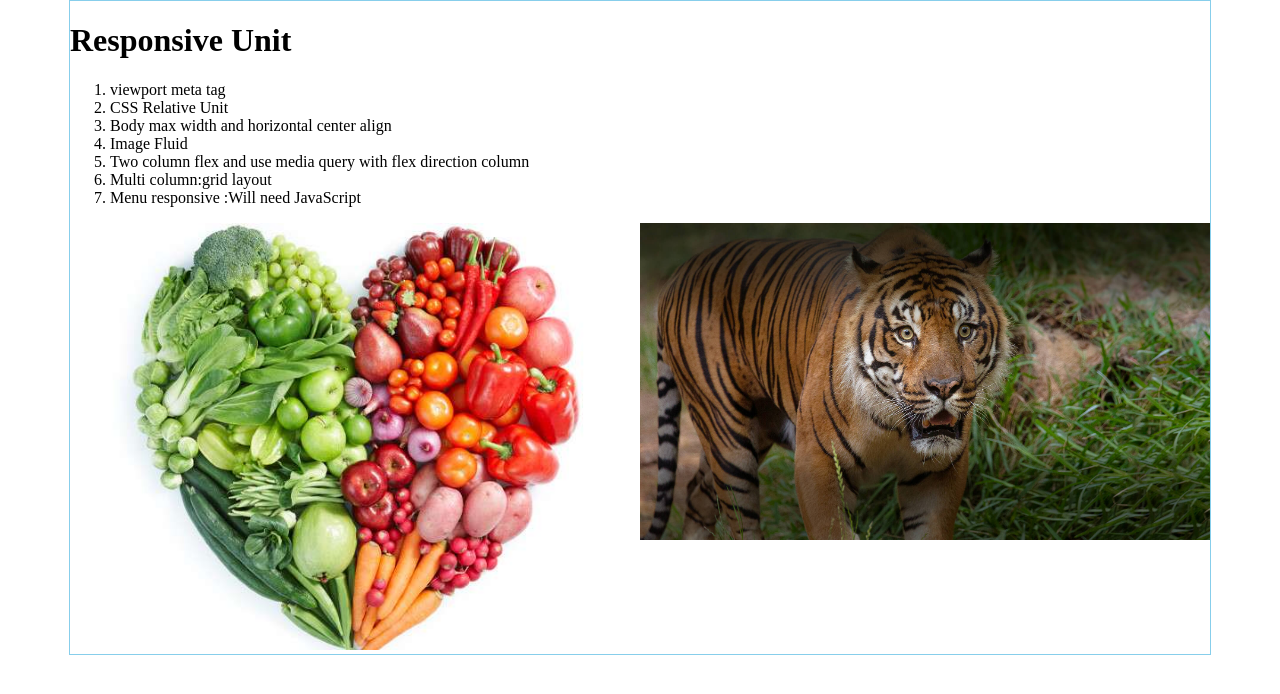
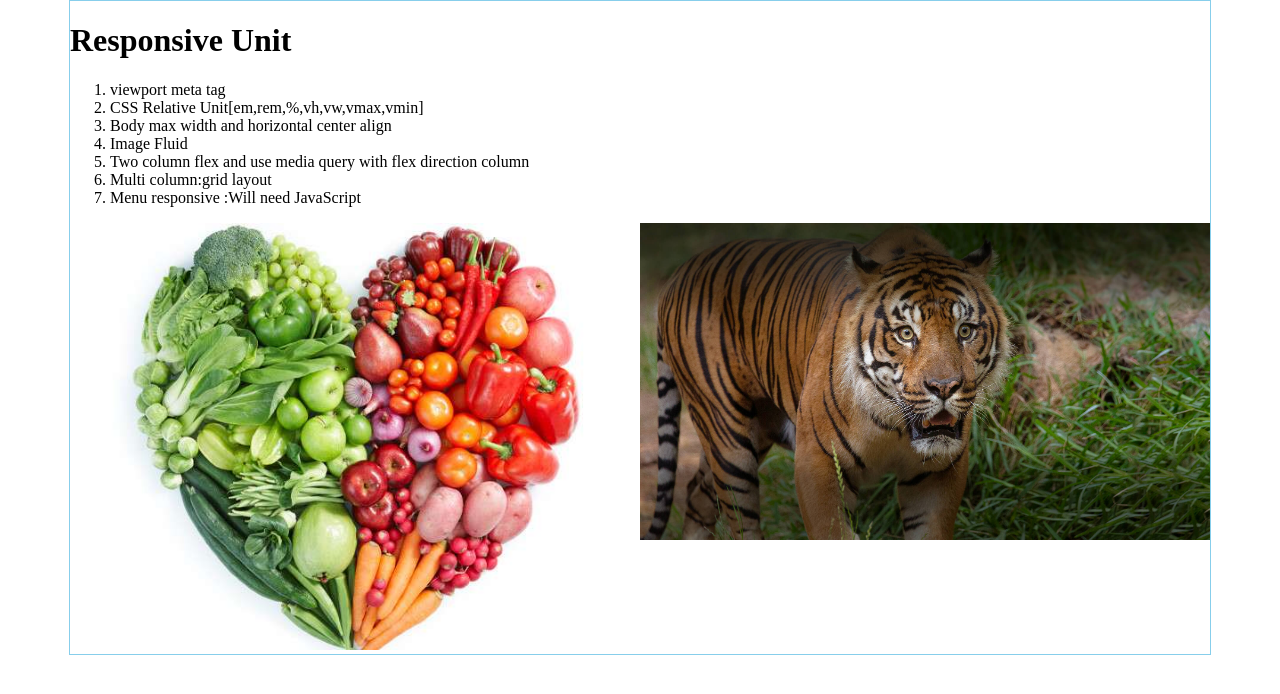
Before and after one commit to abdullahbaa/simple-responsive-layout, a plain HTML site: page responsive.html in a window 1280 px wide. Drawn offline with Linux system fonts and the light colour scheme.

Commit message:
added final edited section

```diff
--- a/responsive.html
+++ b/responsive.html
@@ -36,7 +36,7 @@
         <ol>
             <li>viewport meta tag
             </li>
-            <li>CSS Relative Unit</li>
+            <li>CSS Relative Unit[em,rem,%,vh,vw,vmax,vmin]</li>
             <li>Body max width and horizontal center align</li>
             <li>Image Fluid</li>
             <li>Two column flex and use media query with flex direction column</li>
```
